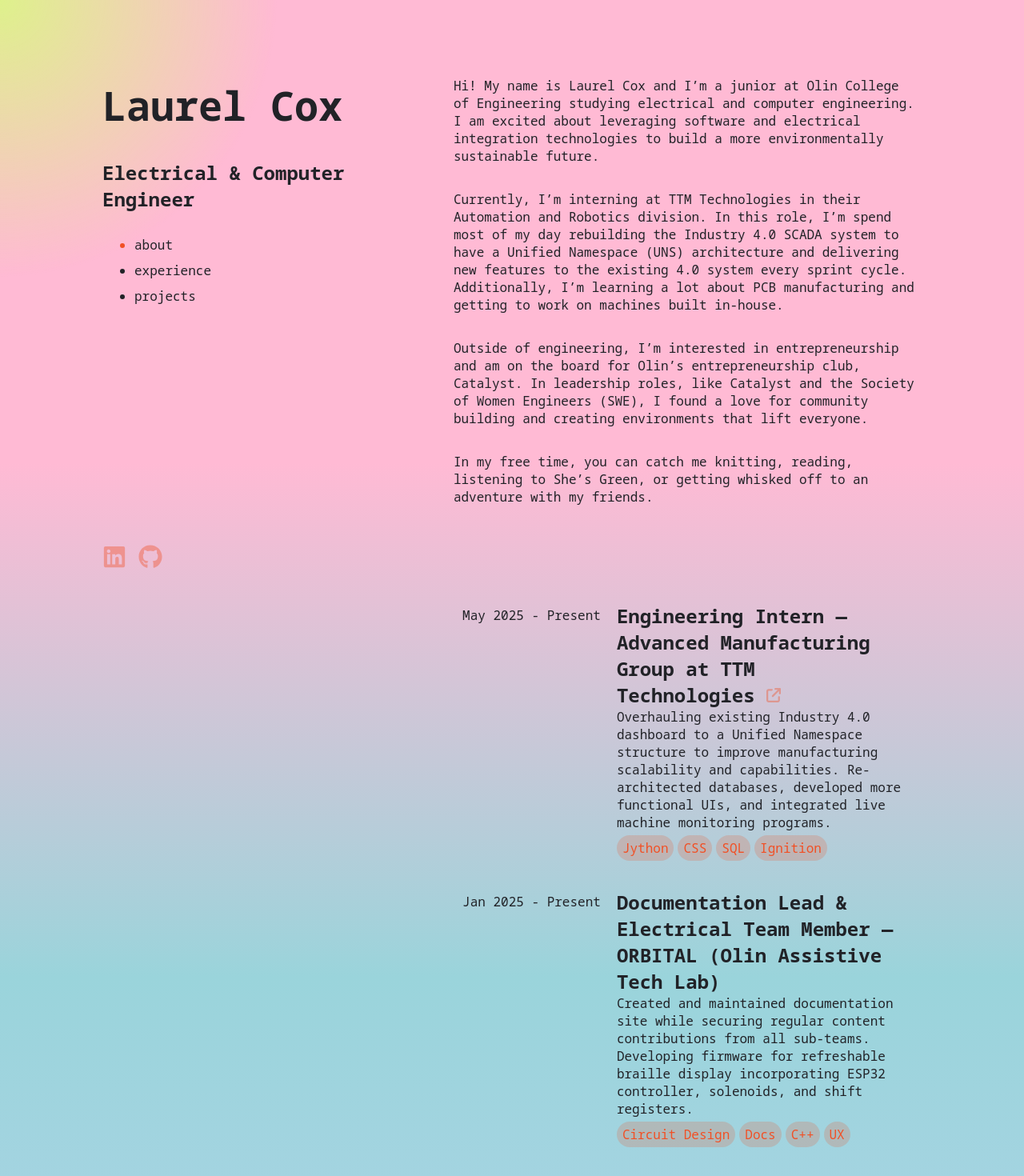
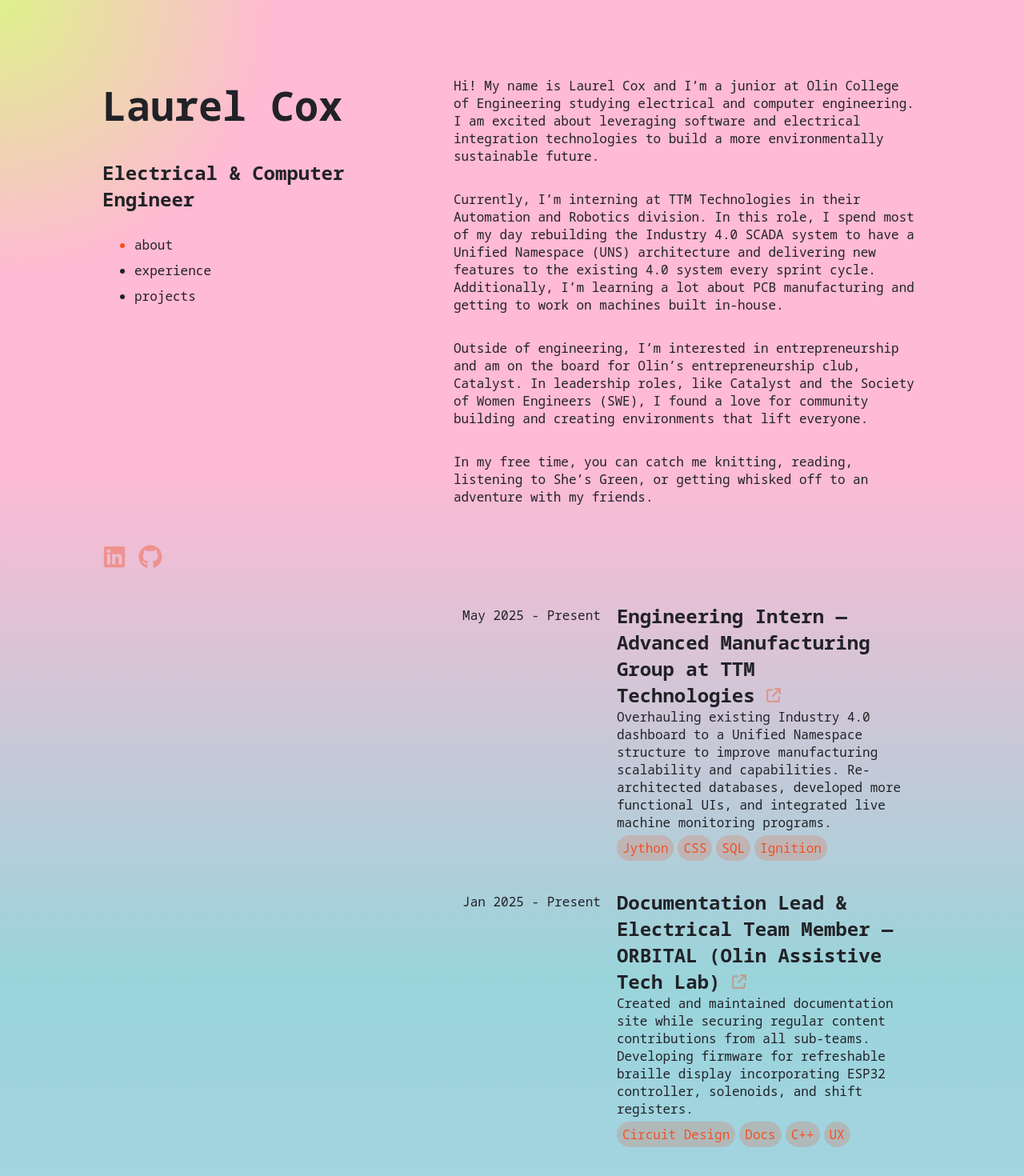
Before and after one commit to coxlaurel/portfolio-site, a React app: page / in a window 1280 px wide. Shown: the top 1470 px of the page at 80% size. Built offline with nearby package versions, Linux system fonts and the light colour scheme; the HTML template or start-up script is replaced by a standard one.

Commit message:
link up date, content

```diff
--- a/src/App.tsx
+++ b/src/App.tsx
@@ -20,8 +20,6 @@ function App() {
     projectsRef,
   } = useScrollSpy();
 
-  // const [isActive, setIsActive] = useState(false);
-
   return <div>
     <Cursor2 />
     {/* isActive={isActive} */}
@@ -38,7 +36,7 @@ function App() {
         </section>
         <section ref={experienceRef} id="experience">
           <ProjectCard key="0" heading="Engineering Intern &#8212; Advanced Manufacturing Group at TTM Technologies" cardType={["experience", "May 2025 - Present"]} caption="Overhauling existing Industry 4.0 dashboard to a Unified Namespace structure to improve manufacturing scalability and capabilities. Re-architected databases, developed more functional UIs, and integrated live machine monitoring programs." tags={["Jython", "CSS", "SQL", "Ignition"]} link="https://www.ttm.com/en"/>
-          <ProjectCard key="1" heading="Documentation Lead & Electrical Team Member &#8212; ORBITAL (Olin Assistive Tech Lab)" cardType={["experience", "Jan 2025 - Present"]} caption="Created and maintained documentation site while securing regular content contributions from all sub-teams. Developing firmware for refreshable braille display incorporating ESP32 controller, solenoids, and shift registers." tags={["Circuit Design", "Docs", "C++", "UX"]} link="None"/>
+          <ProjectCard key="1" heading="Documentation Lead & Electrical Team Member &#8212; ORBITAL (Olin Assistive Tech Lab)" cardType={["experience", "Jan 2025 - Present"]} caption="Created and maintained documentation site while securing regular content contributions from all sub-teams. Developing firmware for refreshable braille display incorporating ESP32 controller, solenoids, and shift registers." tags={["Circuit Design", "Docs", "C++", "UX"]} link="https://orbital-assistive-tech.github.io/documentation/"/>
           <ProjectCard key="2" heading="Course Assistant &#8212; Product & Markets" cardType={["experience", "Jan - May 2025"]} caption="Supported students’ learning by engaging teams with new perspectives and methodologies for assessing product-market fit in real-world experiments." tags={["Entrepreneurship", "Teaching", "Patience"]} link="None"/>
           <ProjectCard key="3" heading="Research Assistant &#8212; Jon Adler Identity Lab" cardType={["experience", "Jan - May 2024"]} caption="Delved into the phenomenon “Identity Theft”, furthering our understanding of its extremes and definition. Researched case studies and compiled documentation of individuals who have experienced identity theft." tags={["Narrative Identity", "Research", "Notes"]} link="None"/>
         </section>
@@ -46,7 +44,7 @@ function App() {
           <ProjectCard key="4" heading="VEND" cardType={["project", vend_img]} caption="Table top vending machine with touchscreen interface to vend all your favorite snacks. Developed interface and firmware integration while working in a cross-disciplinary team." tags={["Python", "Arduino", "Motor circuits", "RasPI"]} link="https://coxlaurel.github.io/vend-pie24/"/>
           <ProjectCard key="5" heading="Inkstory" cardType={["project", inkstory_img]} caption="Worked with 10+ tattoo artists to deeply understand their values and pain points, then co-designed a mockup tattoo museum solution." tags={["Co-design", "User Research", "Stories"]} link="None"/>
           <ProjectCard key="6" heading="Cloudy With A Chance Of Pizza" cardType={["project", CWACOP_img]} caption="Dropper-arcade-style pizza-themed video game. Fulfill orders and skillfully catch toppings with pixel-perfect accuracy." tags={["Python", "Pygame Lib", "Game Dev"]} link="https://olincollege.github.io/Pizza-Game/"/>
-          <ProjectCard key="7" heading="Spot It! Discrete Math Version" cardType={["project", spot_it_img]} caption="Custom 73-card Spot-It! deck with my discrete mathematics classmates’ faces using balanced incomplete block design theory and automated card generation." tags={["Python", "Pillow Lib", "BIBD"]} link="https://docs.google.com/presentation/d/1gcNSjijriBVshqffwatdLcMKxgdp9m4sgAlhcmb9R-I/edit?usp=sharing"/>
+          <ProjectCard key="7" heading="Spot It! Discrete Math Version" cardType={["project", spot_it_img]} caption="Custom 73-card Spot-It! deck with my discrete mathematics classmates’ faces using balanced incomplete block design theory and automated card generation." tags={["Python", "Pillow Lib", "BIBD"]} link="https://github.com/karismoon/spot-it"/>
         </section>
         <section>
           <Footer />
--- a/src/components/About.tsx
+++ b/src/components/About.tsx
@@ -4,7 +4,7 @@ function About() {
     return <>
         <div className='about-content'>
             <p>Hi! My name is Laurel Cox and I’m a junior at Olin College of Engineering studying electrical and computer engineering. I am excited about leveraging software and electrical integration technologies to build a more environmentally sustainable future.</p>
-            <p>Currently, I’m interning at TTM Technologies in their Automation and Robotics division. In this role, I’m spend most of my day rebuilding the Industry 4.0 SCADA system to have a Unified Namespace (UNS) architecture and delivering new features to the existing 4.0 system every sprint cycle. Additionally, I’m learning a lot about PCB manufacturing and getting to work on machines built in-house. </p>
+            <p>Currently, I’m interning at TTM Technologies in their Automation and Robotics division. In this role, I spend most of my day rebuilding the Industry 4.0 SCADA system to have a Unified Namespace (UNS) architecture and delivering new features to the existing 4.0 system every sprint cycle. Additionally, I’m learning a lot about PCB manufacturing and getting to work on machines built in-house. </p>
             <p>Outside of engineering, I’m interested in entrepreneurship and am on the board for Olin’s entrepreneurship club, Catalyst. In leadership roles, like Catalyst and the Society of Women Engineers (SWE), I found a love for community building and creating environments that lift everyone.</p>
             <p>In my free time, you can catch me knitting, reading, listening to She’s Green, or getting whisked off to an adventure with my friends.</p>
         </div>
```
